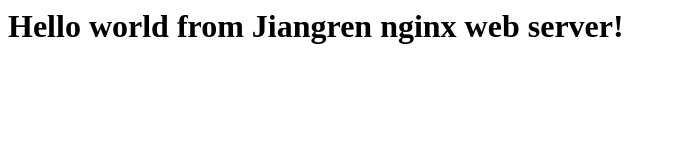
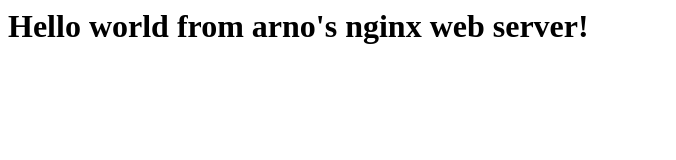
Before and after one commit to ArnoWeichuXu/docker3, a plain HTML site: page web-nginx/index.html in a window 1280 px wide. Shown: the whole page, without its empty margins (0-676 px from the left). Drawn offline with Linux system fonts and the light colour scheme.

Commit message:
change index.html content

```diff
--- a/web-nginx/index.html
+++ b/web-nginx/index.html
@@ -1 +1 @@
-<h1>Hello world from Jiangren nginx web server!</h1>
+<h1>Hello world from arno's nginx web server!</h1>
```
